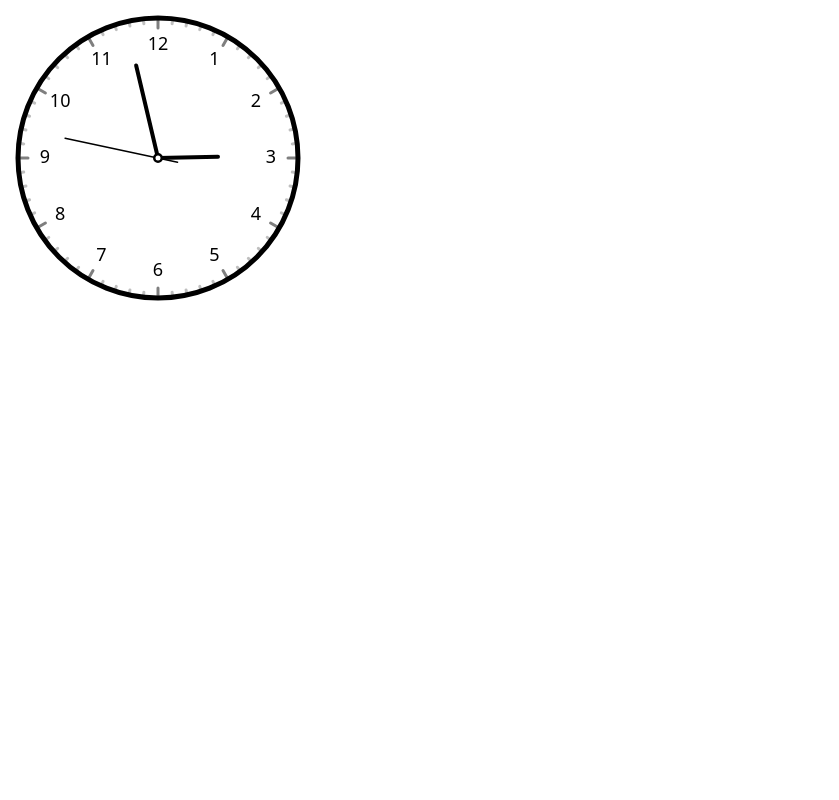
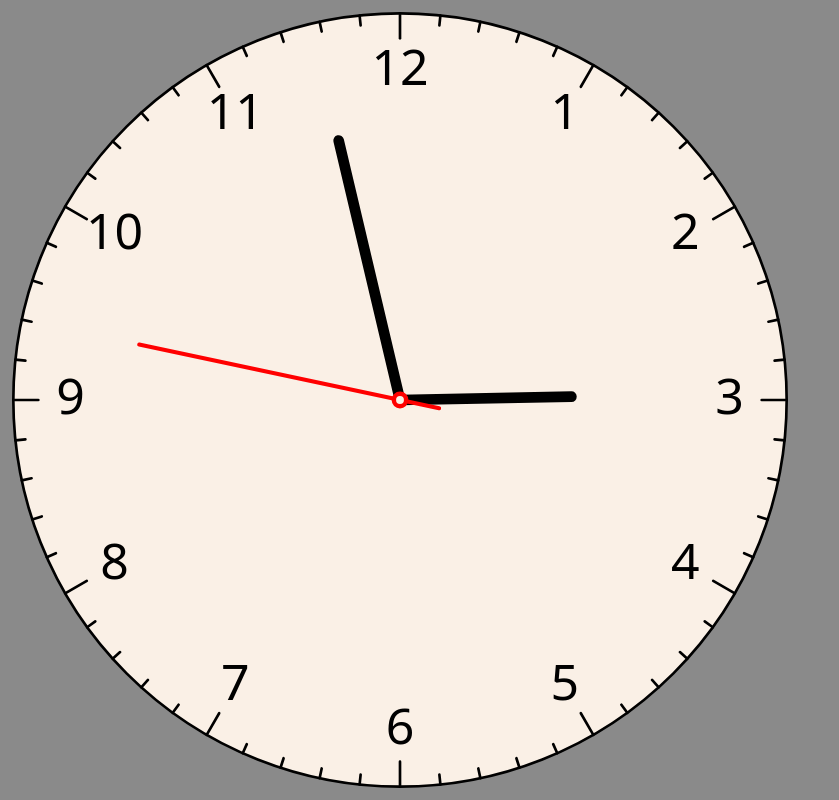
Before and after one commit to GeekLaunch/analog-clock-canvas, a plain HTML site: page index.html in a window 1280 px wide. Shown: the whole page, without its empty margins (0-839 px from the left). Drawn offline with Linux system fonts and the light colour scheme.

Commit message:
canvas clock ready

```diff
--- a/clock.js
+++ b/clock.js
@@ -1,6 +1,48 @@
 let canvas, ctx;
 
+//https://stackoverflow.com/questions/29675279/how-to-style-canvas-elements-with-css
+
+
+/* Function to get information from CSS into Canvas:
+   - An div element is created and added to the DOM.
+   - The CSS information of the element is saved to an array and available for the canvas.
+   - After that, the element is removed from the DOM again.
+*/
+
+// "Cache"
+var classProperties = {};
+function getPropeties(className){
+	if (true === classProperties[className]) {
+		return classProperties[className];
+	}
+
+	// Create an element with the class name and add it to the DOM
+	let element = document.createElement('div');
+	element.style.display = 'none;'
+	//element.classList.add(className);
+	element.setAttribute('id', className);
+	document.body.appendChild(element);
+	//document.getElementById("clock").appendChild(element);
+
+	// Get needed stuff from the DOM and put it in the cache
+	let compStyles = window.getComputedStyle(element);
+	// create font like '18px Noto Sans'
+	let font = (canvas.width / 16)+"px "+compStyles.fontFamily.slice(1,-1);
+	classProperties[className] = {
+		fill: compStyles.backgroundColor,
+		lineWidth: compStyles.fontSize,
+		stroke: compStyles.borderColor,
+		second: compStyles.outlineColor,
+		color: compStyles.color,
+		font: font
+	}
+	// Remove the element from the DOM again
+	element.remove();
+	return classProperties[className];
+}
+
 function draw () {
+
     let time = (function () {
 		let midnight = new Date();
 		midnight.setHours(0);
@@ -9,38 +51,58 @@ function draw () {
 		midnight.setMilliseconds(0);
 		return Date.now() - midnight.getTime();
 	})(),
+
 	hours = time / (60 * 60 * 1000),
 	minutes = hours * 60 % 60,
-        seconds = minutes * 60 % 60,
+	seconds = Math.round(minutes * 60 % 60),
+
 	c = {x: canvas.width / 2, y: canvas.height / 2};
 
     ctx.clearRect(0, 0, canvas.width, canvas.height);
-
     ctx.lineCap = 'round';
 
+	background();
+    hourHand();
+    minuteHand();
     secondHand();
-    minuteHand();
-    hourHand();
     face();
 
+	function background() {
+		// Background
+        ctx_bgr.beginPath();
+        //ctx.arc(c.x, c.y, canvas.width / 2 - 10, 0, Math.PI * 2);
+		ctx_bgr.arc(c.x, c.y, canvas.width / 2 - canvas.width / 60, 0, Math.PI * 2);
+		ctx_bgr.fillStyle = classProperties.clockface.fill;
+        ctx_bgr.fill();
+	}
+
     function face () {
+
 		// Border
-        ctx.lineWidth = 5;
-        ctx.strokeStyle = 'black';
+        //ctx.lineWidth = 5;
+		let lwf = canvas.width / 300;
+		ctx.lineWidth = lwf;
+        ctx.strokeStyle = classProperties.clockface.stroke;
         ctx.beginPath();
-        ctx.arc(c.x, c.y, 140, 0, Math.PI * 2);
+        //ctx.arc(c.x, c.y, canvas.width / 2 - 10, 0, Math.PI * 2);
+		let rf = canvas.width / 2 - canvas.width / 60;
+        ctx.arc(c.x, c.y, rf, 0, Math.PI * 2);
 		ctx.stroke();
 
         // Dashes
-        ctx.lineWidth = 3;
+        //ctx.lineWidth = 3;
+		ctx.lineWidth = lwf;
         for (let i = 0; i < 60; i++) {
-            let r = 135,
-                l = 5;
-            ctx.strokeStyle = 'rgba(0, 0, 0, 0.25)';
+            //let r = canvas.width / 2 - 15,
+			let l = canvas.width / 80,
+				r = rf - l;
+            //ctx.strokeStyle = 'rgba(0, 0, 0, 0.25)';
+			ctx.strokeStyle = classProperties.clockface.stroke;
             if (i % 5 === 0)
-                r -= l,
-                l *= 2,
-                ctx.strokeStyle = 'rgba(0, 0, 0, 0.5)';
+				l *= 2.5,
+                r = rf - l,
+                //ctx.strokeStyle = 'rgba(0, 0, 0, 0.5)';
+				ctx.strokeStyle = classProperties.clockface.stroke;
             let v = new Vector(r, Math.PI * 2 * (i / 60) - Math.PI / 2);
             ctx.beginPath();
             ctx.moveTo(v.getX() + c.x, v.getY() + c.y);
@@ -50,54 +112,72 @@ function draw () {
         }
 
         // Numbers
-        ctx.font = '18px Noto Sans';
-        ctx.fillStyle = 'black';
+        //ctx.font = '18px Noto Sans';
+		ctx.font = classProperties.clockface.font;
+        //ctx.fillStyle = 'black';
+		ctx.fillStyle = classProperties.clockface.color;
         ctx.textAlign = 'center';
         ctx.textBaseline = 'middle';
         for (let i = 1; i <= 12; i++) {
-            let v = new Vector(113, Math.PI * 2 * (i / 12) - Math.PI / 2);
+            let v = new Vector(rf - canvas.width / 14, Math.PI * 2 * (i / 12) - Math.PI / 2);
             ctx.fillText(i, v.getX() + c.x, v.getY() + c.y);
         }
 
         // Center button
         ctx.beginPath();
-        ctx.arc(c.x, c.y, 3.75, 0, Math.PI * 2);
-        ctx.fillStyle = 'white';
-        ctx.strokeStyle = 'black';
-        ctx.lineWidth = 2.5;
+        //ctx.arc(c.x, c.y, 3.75, 0, Math.PI * 2);
+		ctx.arc(c.x, c.y, canvas.width / 130, 0, Math.PI * 2);
+        //ctx.fillStyle = 'white';
+		ctx.fillStyle = classProperties.clockface.fill;
+        //ctx.strokeStyle = 'black';
+		ctx.strokeStyle = classProperties.clockface.second;
+		//ctx.lineWidth = 2.5;
+		ctx.lineWidth = canvas.width / 180;
         ctx.fill();
         ctx.stroke();
+
+
     }
 
     function secondHand () {
-        ctx.lineWidth = 1.5;
-        ctx.strokeStyle = 'black';
+        //ctx.lineWidth = 1.5;
+		ctx.lineWidth = canvas.width / 200;
+        //ctx.strokeStyle = 'black';
+		ctx.strokeStyle = classProperties.clockface.second;
         ctx.beginPath();
         let a = Math.PI * 2 * (seconds / 60) - Math.PI / 2;
-        let v = new Vector(95, a);
-        let v2 = new Vector(-20, a);
+        //let v = new Vector(canvas.width / 2 - 55, a);
+		let v = new Vector(canvas.width / 2 - canvas.width / 6, a);
+        //let v2 = new Vector(-20, a);
+		let v2 = new Vector(-canvas.width / 20, a);
         ctx.moveTo(v2.getX() + c.x, v2.getY() + c.y);
         ctx.lineTo(v.getX() + c.x, v.getY() + c.y);
         ctx.stroke();
     }
 
     function minuteHand () {
-        ctx.lineWidth = 4;
-        ctx.strokeStyle = 'black';
+        //ctx.lineWidth = 4;
+		ctx.lineWidth = canvas.width / 75;
+        //ctx.strokeStyle = 'black';
+		ctx.strokeStyle = classProperties.clockface.stroke;
         ctx.beginPath();
         let a = Math.PI * 2 * (minutes / 60) - Math.PI / 2;
-        let v = new Vector(95, a);
+        //let v = new Vector(canvas.width / 2 - 55, a);
+		let v = new Vector(canvas.width / 2 - canvas.width / 6, a);
         ctx.moveTo(c.x, c.y);
         ctx.lineTo(v.getX() + c.x, v.getY() + c.y);
         ctx.stroke();
     }
 
     function hourHand () {
-        ctx.lineWidth = 4;
-        ctx.strokeStyle = 'black';
+        //ctx.lineWidth = 4;
+		ctx.lineWidth = canvas.width / 75;
+        //ctx.strokeStyle = 'black';
+		ctx.strokeStyle = classProperties.clockface.stroke;
         ctx.beginPath();
         let a = Math.PI * 2 * (hours / 12) - Math.PI / 2;
-        let v = new Vector(60, a);
+        //let v = new Vector(canvas.width / 2 - 90, a);
+		let v = new Vector(canvas.width / 2 - canvas.width / 3.5, a);
         ctx.moveTo(c.x, c.y);
         ctx.lineTo(v.getX() + c.x, v.getY() + c.y);
         ctx.stroke();
@@ -106,10 +186,18 @@ function draw () {
 
 function init () {
     canvas = document.getElementById('clock');
-    canvas.width = canvas.height = 300;
+	canvas_bgr = document.getElementById('clock-background');
+
     ctx = canvas.getContext('2d');
+	ctx_bgr = canvas_bgr.getContext('2d');
 
-    setInterval(draw, 10);
+	let canvasCSS = window.getComputedStyle(clock);		// get current width of clock element in px, because CSS defined with 100% so that it is flexible to screensize
+	let blocksize = canvasCSS.width.slice(0, -2);		// create out of canvas.width 1080px a string 1080
+    canvas.width = canvas.height = blocksize;			// define canvas size based on current size of clock element shown on screen
+	canvas_bgr.width = canvas_bgr.height = blocksize;
+	getPropeties('clockface');							// get CSS properties for canvas
+
+    setInterval(draw, 1000);							// draw the clock every second
 }
 
 init();
--- /dev/null
+++ b/css/main.css
@@ -0,0 +1,73 @@
+html{
+	height: 100vh;
+}
+
+body {
+	background-color:#262A39;
+	color: black;
+	width:100%;
+	height: 100%;
+	margin:0;
+	padding:0;
+	display:flex;
+}
+
+main {
+	background-color: #8a8a8a;
+	width: 100%;
+	height: 100%;
+	display: flex;
+	flex-wrap: wrap;
+	justify-content: flex-start;
+	align-content: flex-start;
+	align-items: stretch;
+}
+
+h1 {
+	color: navy;
+	text-align: center;
+}
+
+p {
+	font-family: verdana;
+	font-size: 20px;
+}
+
+#clock-section {
+	position: relative;
+	flex: 100vh;					/*initial width of flexible item is 100% of viewport width*/
+	max-height: 100vw;				/*maxium height is 100% of viewport width*/
+	max-width: 100vh;				/*maxium width is 100% of viewport height*/
+	aspect-ratio: 1/1;				/*in connection with max-height and max-width above - full screen quadrat */
+	display: flex;					/* so child elements can use flexbox stuff too*/
+	justify-content: center;
+	align-items: center;
+}
+
+#weather-section {
+	flex: auto;
+	height: 100vh;
+}
+@media (max-width: 100vh){
+	#weather-section{
+		max-height: calc(100% - 100vw);
+	}
+}
+
+#clock, #clock-background {
+	position: absolute;
+	width: 100%;
+	height: 100%;
+}
+
+#clockface {
+	background-color: #faf0e6;
+	border-color: black;
+	outline-color: red; /*SecondHand*/
+	color: black;
+	font-family: Noto Sans;
+}
+
+#clock-functions {
+	position: absolute;
+}
--- a/index.html
+++ b/index.html
@@ -1,12 +1,32 @@
 <!DOCTYPE html>
-<html>
+<html lang="en">
     <head>
         <meta charset="utf-8">
-        <title>Analog Clock</title>
+		<meta http-equiv="X-UA-Compatible" content="IE=edge">
+		<meta name='viewport' content ='width = device-width, initial-scale = 1, minimum-scale = 1, maximum-scale = 1, user-scalable = no, viewport-fit=cover' >
+        <meta name="apple-mobile-web-app-capable" content="yes">
+		<meta name="apple-mobile-web-app-status-bar-style" content="black-translucent">
+		<meta name="apple-mobile-web-app-title" content="Clock">
+		<title>Analog Clock</title>
+		<link rel="stylesheet" type="text/css" href="css/main.css"/>
+
     </head>
     <body>
-        <canvas id="clock"></canvas>
-        <script src="Vector.js"></script>
-        <script src="clock.js"></script>
-    </body>
+		<main>
+			<section id="clock-section">
+				<canvas id="clock-background"></canvas>
+				<div id="clock-functions">
+
+				</div>
+				<canvas id="clock"></canvas>
+			</section>
+			<section id="weather-section">
+				<div>
+
+				</div>
+			</section>
+		</main>
+	</body>
+	<script src="Vector.js"></script>
+    <script src="clock.js"></script>
 </html>
```
Also changed, not shown: 1 other file. Lines whose indentation alone changed are shown as unchanged.
